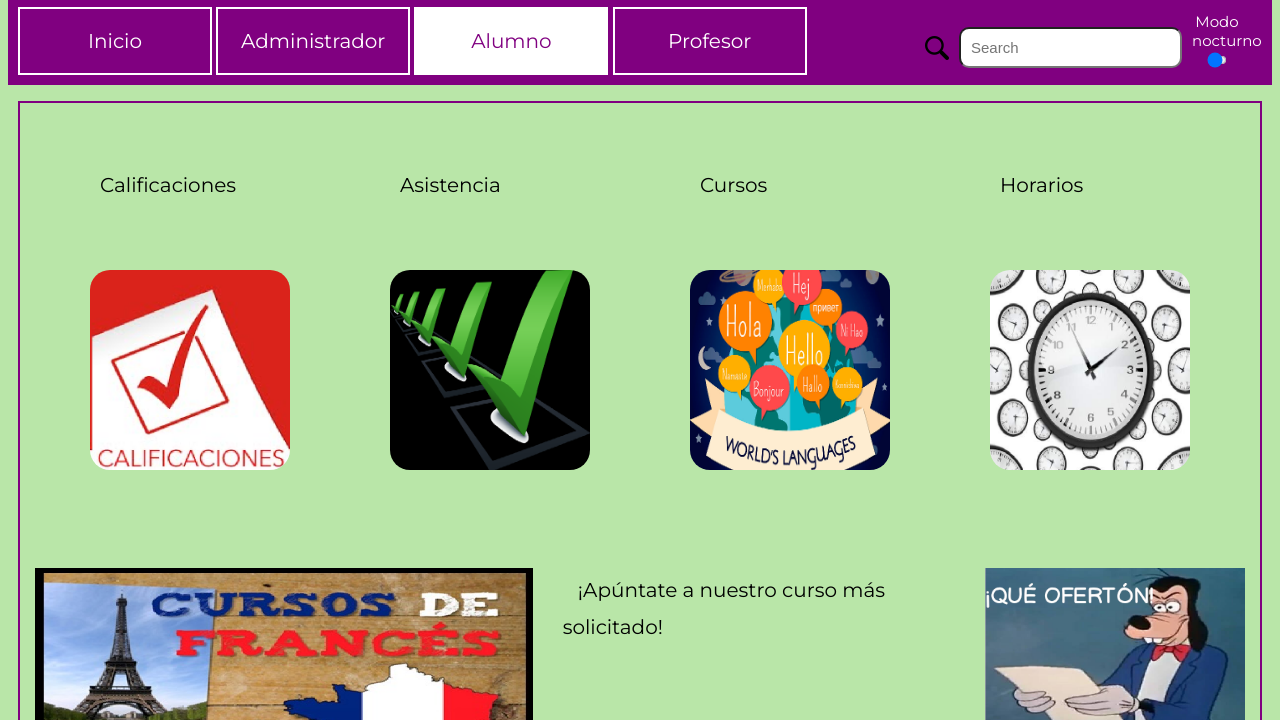
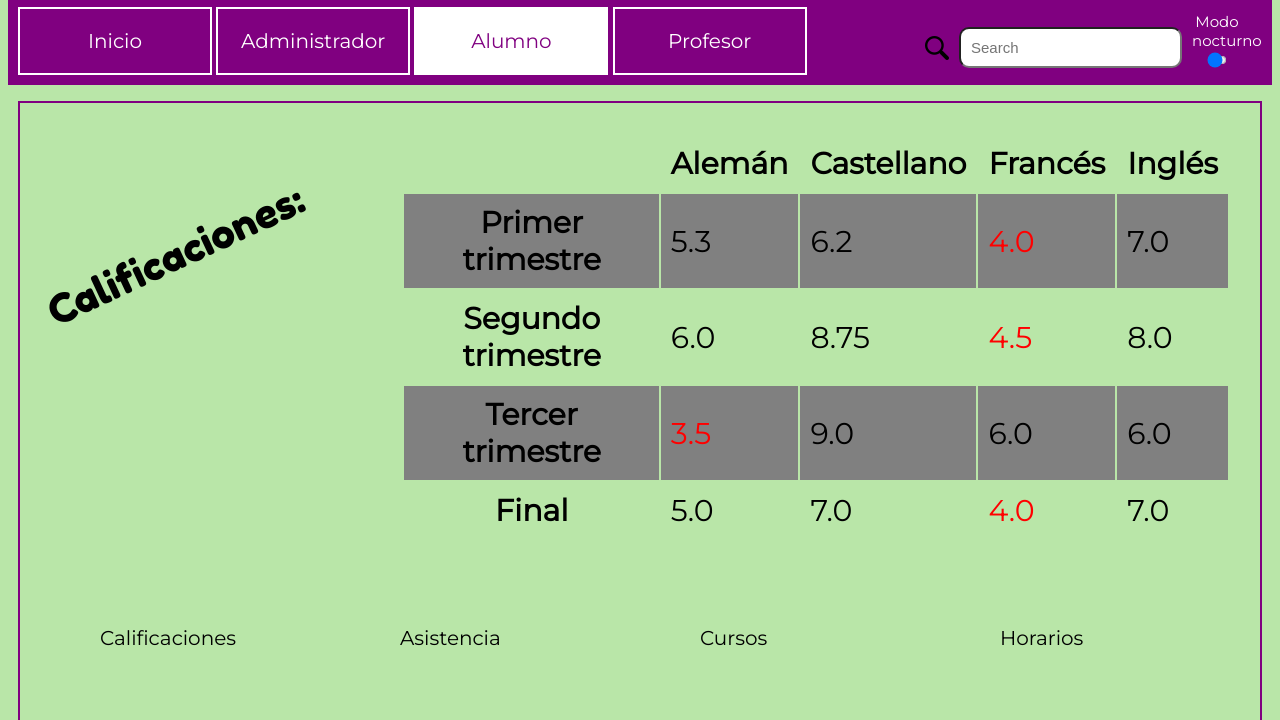
Before and after one commit to victorgs36/prototipo, a plain HTML site: page Academia/alumno.html in a window 1280 px wide. Shown: the part 131-851 px from the top of the page. Drawn offline with Linux system fonts and the light colour scheme; a web font is replaced by a local one.

Commit message:
Academia

```diff
--- a/Academia/alumno.html
+++ b/Academia/alumno.html
@@ -7,12 +7,14 @@
     <meta http-equiv="X-UA-Compatible" content="ie=edge">
     <title>Academia Victohicas</title>
     <link href="https://fonts.googleapis.com/css?family=Lakki+Reddy|Montserrat&display=swap" rel="stylesheet">
+    <link href="https://fonts.googleapis.com/css?family=Fredoka+One&display=swap" rel="stylesheet">
     <link href="https://fonts.googleapis.com/css?family=Lilita+One&display=swap" rel="stylesheet">
     <link rel="stylesheet" href="./css/estilos.css">
 </head>
 
 <body>
     <script src="./js/codigo.js"></script>
+    <script src="./js/notasSuspensas.js"></script>
     <!--Cabecera-->
     <header>
         <img id="bola" src="./img/bola.png" alt="" />
@@ -52,6 +54,46 @@
     </nav>
     <!--Cuerpo-->
     <main>
+        <section>
+            <table id="tabla" name="tabla">
+                <caption>Calificaciones:</caption>
+                <tr>
+                    <th></th>
+                    <th>Alemán</th>
+                    <th>Castellano</th>
+                    <th>Francés</th>
+                    <th>Inglés</th>
+                </tr>
+                <tr>
+                    <th>Primer trimestre</th>
+                    <td>5.3</td>
+                    <td>6.2</td>
+                    <td>4.0</td>
+                    <td>7.0</td>
+                </tr>
+                <tr>
+                    <th>Segundo trimestre</th>
+                    <td>6.0</td>
+                    <td>8.75</th>
+                    <td>4.5</td>
+                    <td>8.0</td>
+                </tr>
+                <tr>
+                    <th>Tercer trimestre</th>
+                    <td>3.5</td>
+                    <td>9.0</td>
+                    <td>6.0</td>
+                    <td>6.0</td>
+                </tr>
+                <tr>
+                    <th>Final</th>
+                    <td>5.0</td>
+                    <td>7.0</td>
+                    <td>4.0</td>
+                    <td>7.0</td>
+                </tr>
+            </table>
+        </section>
         <section id="section1">
             <ul id="opciones">
                 <li>
--- a/Academia/css/estilos.css
+++ b/Academia/css/estilos.css
@@ -289,3 +289,23 @@ li span{
     left:147px;
     top:191px;
 }
+table{
+    display:flex;
+    justify-content:center;
+}
+tr:nth-child(2n+2){
+    background-color:grey;
+}
+td,th{
+    padding:10px;
+}
+caption{
+    transform:rotate(-25deg);
+    font-size:40px;
+    font-family: "Fredoka One";
+    margin-left:60px;
+    margin-top:100px;
+}
+.rojo{
+    color:red;
+}
--- a/Academia/js/codigo.js
+++ b/Academia/js/codigo.js
@@ -7,6 +7,8 @@ function iniciar(){
         document.getElementById("modo").value = modo;
         cambiarModo();
     }
+    //Añadimos el evento "click" al input de cambiar modo
+    document.getElementById("modo").addEventListener("click",cambiarModo);
     //Mostramos la fecha actual en la parte superior derecha
     obtenerHora();
 }
@@ -27,10 +29,6 @@ function obtenerHora(){
     var minuto = fecha.getMinutes();
     var cadena = diaSemana+", "+diaMes+" "+mes+" de "+anyo+" "+hora+":"+minuto;
     document.getElementsByTagName("time")[0].innerHTML = cadena;
-    //Añadimos el evento "click" al ojo de la contraseña
-    document.getElementById("ojo").addEventListener("click",ojo);
-    //Añadimos el evento "click" al input de cambiar modo
-    document.getElementById("modo").addEventListener("click",cambiarModo);
 }
 
 //Función para activar o desactivar el modo nocturno
@@ -52,16 +50,3 @@ function cambiarModo() {
         document.getElementById("pie").style.background = "white";
     }
 }
-
-function ojo(){
-    var ojo=document.getElementById("ojo");
-    if(ojo.alt=="ojo1"){
-        ojo.src="./img/ojo2.png";
-        ojo.alt="ojo2";
-        document.getElementById("password").setAttribute("type","text");
-    }else{
-        ojo.src="./img/ojo1.png";
-        ojo.alt="ojo1";
-        document.getElementById("password").setAttribute("type","password");
-    }
-}
--- /dev/null
+++ b/Academia/js/notasSuspensas.js
@@ -0,0 +1,13 @@
+//Escribo en rojo las notas inferiores a 5
+window.onload = notasSupensas;
+//Función que añade la clase "rojo" a las celdas que contienen notas inferiores a 5.0
+function notasSupensas(){
+    for(let i=0;i<document.getElementById("tabla").children[1].children.length;i++){
+        for(let j=0;j<document.getElementById("tabla").children[1].children[i].children.length;j++){
+            var texto = document.getElementById("tabla").children[1].children[i].children[j].textContent;
+            if(texto<5.0){
+                document.getElementById("tabla").children[1].children[i].children[j].classList.add("rojo");
+            }
+        }
+    }
+}
```
Also changed, not shown: Academia/index.html (+1 -0 lines), Academia/js/ojo.js (added, +17 -0 lines).
